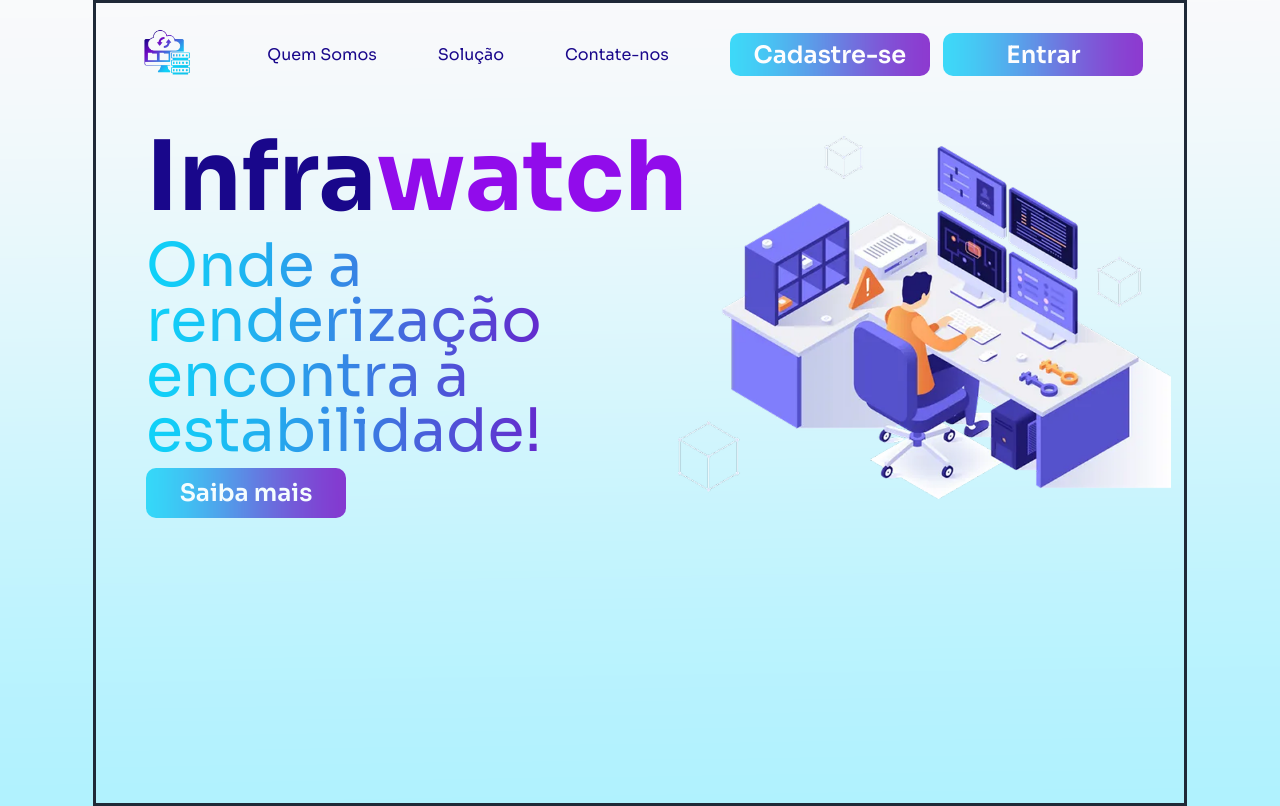
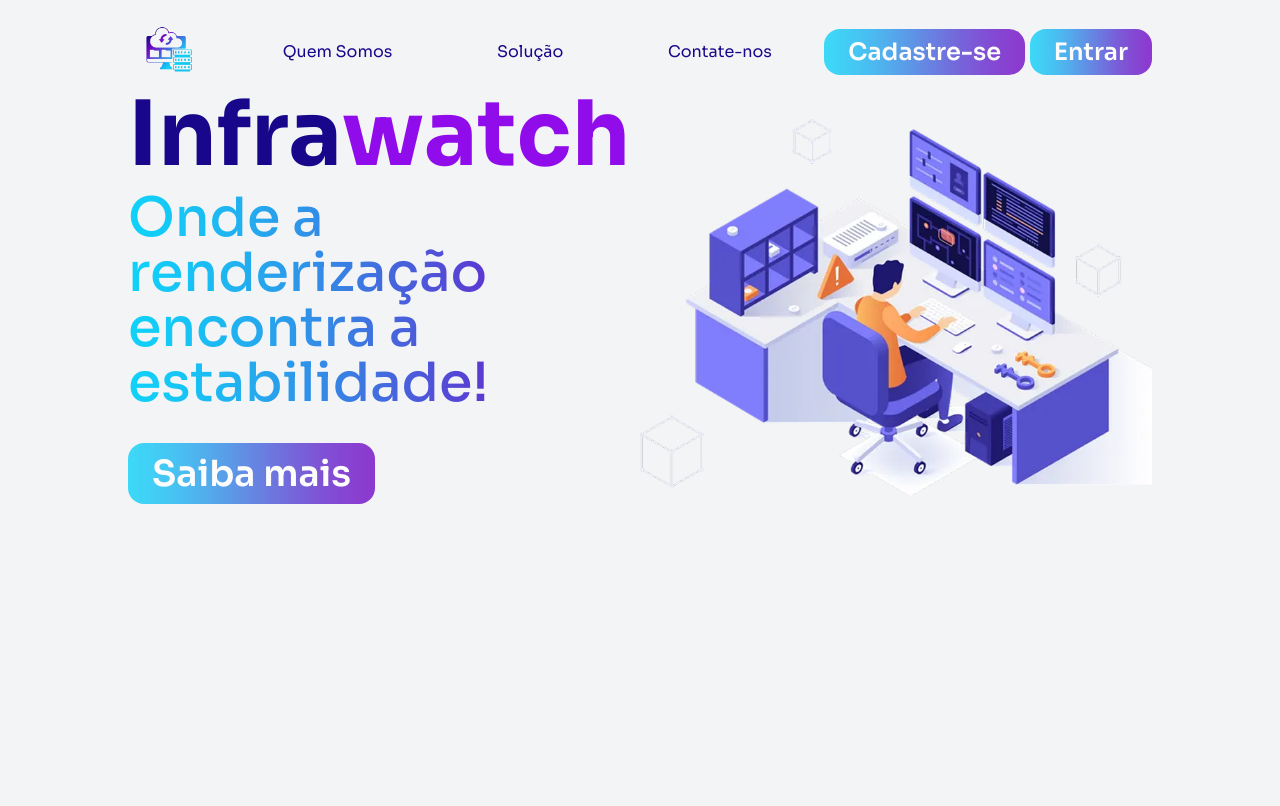
Before and after one commit to BryanRO-SpTech/InfraWatch, a website: page web-data-viz (base)/public/index.html in a window 1280 px wide. Drawn offline with Linux system fonts and the light colour scheme.

Commit message:
Otimização do CSS
Modificação na estrutura de padrão de classes.

```diff
--- a/web-data-viz (base)/public/css/index.css
+++ b/web-data-viz (base)/public/css/index.css
@@ -1,41 +1,44 @@
 main {
-    border: solid;
-    width: 85%;
+    width: 80%;
     height: 100vh;
     display: flex;
     justify-self: center;
     flex-direction: column;
 }
 
-.small {
-    height: 2.65rem;
-    width: 100px;
-    border-radius: 10px;
-    margin-right: 10px;
+nav {
+    justify-content: space-between;
+    align-items: center;
+    margin-top: 25px;
 }
 
-nav {
+.nav-opcoes {
     display: flex;
+    width: max-content;
+    width: 58%;
     justify-content: space-around;
-    align-items: center;
-    margin-top: 25px;
+}
+
+.logo {
+    width: 10%;
+    justify-content: start;
+}
+
+.nav-btns {
+    display: flex;
+    width: 32%;
+    justify-content: space-between;
 }
 
 a {
     color: rgb(25,7,139);
 }
 
-.slogan{
-    margin-left: 50px;
-    margin-top: 35px;
-    display: flex;
-}
-
 .left_side {
     width: 50%;
 }
 
-.img1 {
+.right-side {
     width: 50%;
     display: flex;
     justify-content: center;
@@ -43,7 +46,7 @@ a {
 }
 
 
-.slogan h2 {
+.container-hero h2 {
     background-image: url(../assets/buttons/bg-button.png);
     background-size: cover;
     background-clip: text;
@@ -51,24 +54,15 @@ a {
     -webkit-text-fill-color: transparent;
     flex-direction: column;
     width: 500px;
-    font-size: 60px;
-    font-weight: 400;
+    font-weight: 500;
     line-height: 55px;
-    letter-spacing: ;
 }
 
-.slogan h1 {
-    font-size: 90px;
-    font-weight: 700;
+.container-hero button {
+    margin: 2rem 0;
 }
 
-.slogan button {
-    height: 50px;
-    width: 29%;
-    margin-top: 10px;
-}
-
-.slogan img {
+.container-hero img {
     display: flex;
     justify-content: flex-end;
     align-items: end;
@@ -76,6 +70,5 @@ a {
 
 .titulo {
     display: flex;
-    font-size: 97px;
     font-weight: 700;
 }
--- a/web-data-viz (base)/public/css/main.css
+++ b/web-data-viz (base)/public/css/main.css
@@ -1,22 +1,35 @@
 /* Fontes padrões */
 /* Sora */
-@import url('https://fonts.googleapis.com/css2?family=Sora:wght@100..800&display=swap');
+@import url("https://fonts.googleapis.com/css2?family=Sora:wght@100..800&display=swap");
 * {
   font-family: Sora;
-    color: #1F2937;
+  color: #1f2937;
   margin: 0;
   padding: 0;
   text-decoration: none;
 }
 
 body {
-    background-image: url(../assets/imgs/background_Inicial.png);
+  /* background-image: url(../assets/imgs/background_Inicial.png); */
   background-size: cover;
   background-repeat: no-repeat;
+  background-color: #f3f4f6;
+}
+
+.flex-col {
+    display: flex;
+    flex-direction: column;
+}
+
+.flex-row {
+    display: flex;
+    flex-direction: row;
 }
 
 h1 {
   font-size: 62px;
+  padding: 0;
+  margin: 0;
 }
 
 h2 {
@@ -28,8 +41,8 @@ input {
   font-size: large;
   height: 2rem;
   padding: 1rem 1rem;
-    background-color: #F3F4F6;
-    border: #A4CAFE solid thin;
+  background-color: #f3f4f6;
+  border: #a4cafe solid thin;
   border-radius: 12px;
   outline-color: dodgerblue;
   margin: 10px 0;
@@ -43,8 +56,9 @@ input:hover {
 
 button {
   color: white;
-    min-width: 200px;
-    height: 4rem;
+  min-width: fit-content;
+  height: fit-content;
+  padding: 0.5rem 1.5rem;
   font-size: 24px;
   font-weight: 600;
   background-image: url(../assets/buttons/bg-button.png);
@@ -66,6 +80,35 @@ button:hover {
   font-size: 18px;
 }
 
+.size-2 {
+    font-size: 36px;
+}
+
+.size-3 {
+    font-size: 54px;
+}
+
+.size-4 {
+    font-size: 72px;
+}
+
+.size-5 {
+    font-size: 90px;
+}
+
+.size-6 {
+    font-size: 108px;
+}
+
 .weight-1 {
   font-weight: 500;
 }
+
+/* .medium-btn { */
+  /* border-radius: 10px; */
+  /* margin-right: 10px; */
+/* } */
+
+/* .hero-btn { */
+  /* margin-right: 10px; */
+/* } */
--- a/web-data-viz (base)/public/index.html
+++ b/web-data-viz (base)/public/index.html
@@ -1,66 +1,56 @@
 <!DOCTYPE html>
-<html lang="en">
-
+<html lang="pt-br">
   <head>
-  <meta charset="UTF-8">
-  <meta http-equiv="X-UA-Compatible" content="IE=edge">
-  <meta name="viewport" content="width=device-width, initial-scale=1.0">
+    <meta charset="UTF-8" />
+    <meta http-equiv="X-UA-Compatible" content="IE=edge" />
+    <meta name="viewport" content="width=device-width, initial-scale=1.0" />
 
     <title>Infrawatch | Página Inicial</title>
 
     <script src="./js/sessao.js"></script>
 
-  <link rel="stylesheet" href="./css/estilo.css">
-  <link rel="icon" href="./assets/icon/favicon2.ico">
-  <link rel="preconnect" href="https://fonts.gstatic.com">
-  <link rel="stylesheet" href="css/main.css">
-  <link rel="stylesheet" href="css/index.css">
-
+    <link rel="stylesheet" href="./css/estilo.css" />
+    <link rel="icon" href="./assets/icon/favicon2.ico" />
+    <link rel="preconnect" href="https://fonts.gstatic.com" />
+    <link rel="stylesheet" href="css/main.css" />
+    <link rel="stylesheet" href="css/index.css" />
   </head>
 
   <body>
     <main>
-
       <header>
-
-      <nav>
-
+        <nav class="flex-row">
           <div class="logo">
-          <img src="assets/icon/Logo-InfraWatch[1].png" width="80px">
+            <img src="assets/icon/Logo-InfraWatch[1].png" width="80px" />
           </div>
 
+          <div class="nav-opcoes">
             <a href="">Quem Somos</a>
             <a href="">Solução</a>
             <a href="">Contate-nos</a>
-
-        <div class="botaonav">
-          <button class="small">Cadastre-se</button>
-          <button class="small">Entrar</button>
           </div>
 
+          <div class="nav-btns">
+            <button class="medium-btn">Cadastre-se</button>
+            <button class="medium-btn">Entrar</button>
+          </div>
         </nav>
-
       </header>
 
-    <div class="slogan">
-
+      <div class="container-hero flex-row">
         <div class="left_side">
-        <div class="titulo">
-          <span style="color: #19078B;" class="infra">Infra</span>
-          <span style="color: #910CEB;" class="watch">watch</span>
+          <div class="titulo size-5">
+            <span style="color: #19078b" class="infra">Infra</span>
+            <span style="color: #910ceb" class="watch">watch</span>
           </div>
-        <h2>Onde a renderização encontra a estabilidade!</h2>
-
-        <button class="small">Saiba mais</button>
+          <h2 class="size-3">Onde a renderização encontra a estabilidade!</h2>
+          <button class="hero-btn size-2">Saiba mais</button>
         </div>
 
-      <div class="img1">
-        <img src="assets/imgs/image 1.png" width="95%">
+        <div class="right-side">
+          <img src="assets/imgs/image 1.png" width="100%" />
         </div>
-
       </div>
-
     </main>
   </body>
-
 </html>
```
Lines whose indentation alone changed are shown as unchanged.
